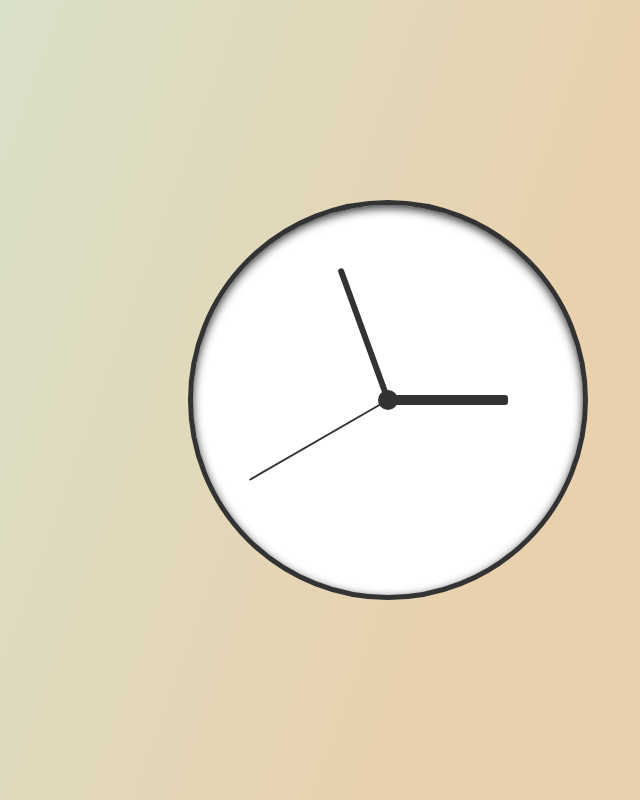
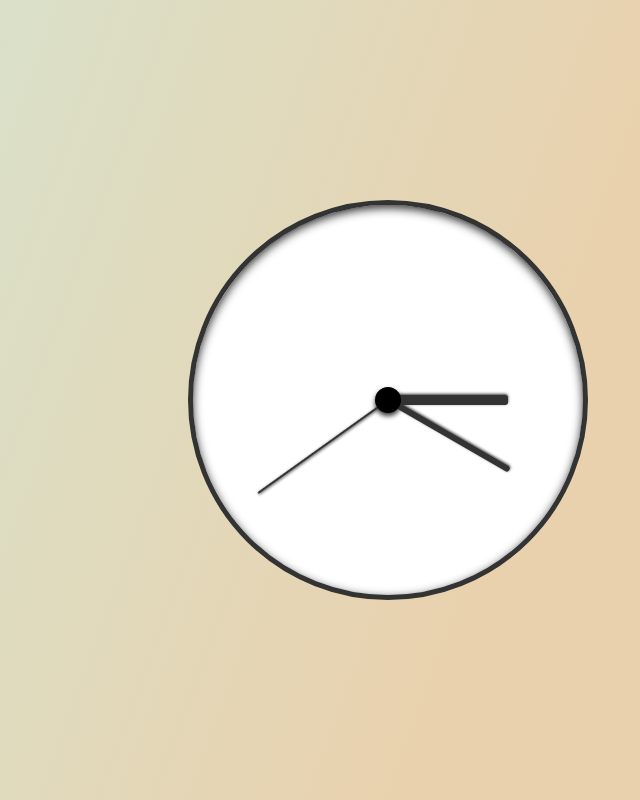
Before and after one commit to bayirdan/javascript30, a plain HTML site: page 02-css-js-clock/index.html in a window 1280 px wide. Shown: the whole page, without its empty margins (252-892 px from the left). Drawn offline with Linux system fonts and the light colour scheme.

Commit message:
updated style and script

```diff
--- a/02-css-js-clock/assets/css/style.css
+++ b/02-css-js-clock/assets/css/style.css
@@ -17,6 +17,7 @@ body {
 }
 
 .clock {
+  position: relative;
   width: 40rem;
   height: 40rem;
   border: 5px solid #333;
@@ -27,37 +28,40 @@ body {
 
 .clock .mid {
   position: absolute;
-  top: calc(50% - 1rem);
-  left: calc(50% - 1rem);
-  width: 2rem;
-  height: 2rem;
-  background-color: #333;
+  top: calc(50% - 1.3rem);
+  left: calc(50% - 1.3rem);
+  width: 2.6rem;
+  height: 2.6rem;
+  background-color: #000;
+  box-shadow: 0 3px 5px #333;
   border-radius: 50%;
+  z-index: 99;
 }
 
 .clock .counter {
   position: absolute;
   top: calc(50% - 5px);
-  left: 50%;
+  right: 50%;
   background-color: #333;
   width: 12rem;
   height: 10px;
   border-radius: 3px;
-  transform-origin: 0;
+  transform-origin: 100%;
+  box-shadow: 0 1px 3px #333;
+  transition: .2s cubic-bezier(0, 1.51, 1, 1);
+  transform: rotate(90deg);
 }
 
 .clock .counter-minute {
-  transform: rotate(250deg);
   top: calc(50% - 3px);
-  left: 50%;
+  right: 50%;
   width: 14rem;
   height: 6px;
 }
 
 .clock .counter-second {
-  transform: rotate(150deg);
   top: calc(50% - 1px);
-  left: 50%;
+  right: 50%;
   width: 16rem;
   height: 2px;
 }
--- a/02-css-js-clock/assets/script/script.js
+++ b/02-css-js-clock/assets/script/script.js
@@ -0,0 +1,23 @@
+const counterSecond = document.querySelector('.counter-second');
+const counterMinute = document.querySelector('.counter-minute');
+const counterHour = document.querySelector('.counter-hour');
+
+
+function setDate() {
+  const now = new Date();
+
+  const seconds = now.getSeconds();
+  const secondsDegrees = (seconds * 6) + 90;
+  counterSecond.style.transform = `rotate(${secondsDegrees}deg`;
+
+  const minutes = now.getMinutes();
+  const minutesDegress = (minutes * 6) + 90;
+  counterMinute.style.transform = `rotate(${minutesDegress}deg)`
+
+  const hours = now.getHours();
+  const hoursDegress = (hours * 30) + 90;
+  counterHour.style.transform = `rotate(${hoursDegress}deg)`
+
+}
+
+setInterval(setDate, 1000);
--- a/02-css-js-clock/index.html
+++ b/02-css-js-clock/index.html
@@ -14,5 +14,7 @@
     <div class="counter counter-minute"></div>
     <div class="counter counter-second"></div>
   </div>
+
+<script src="assets/script/script.js"></script>
 </body>
 </html>
```
